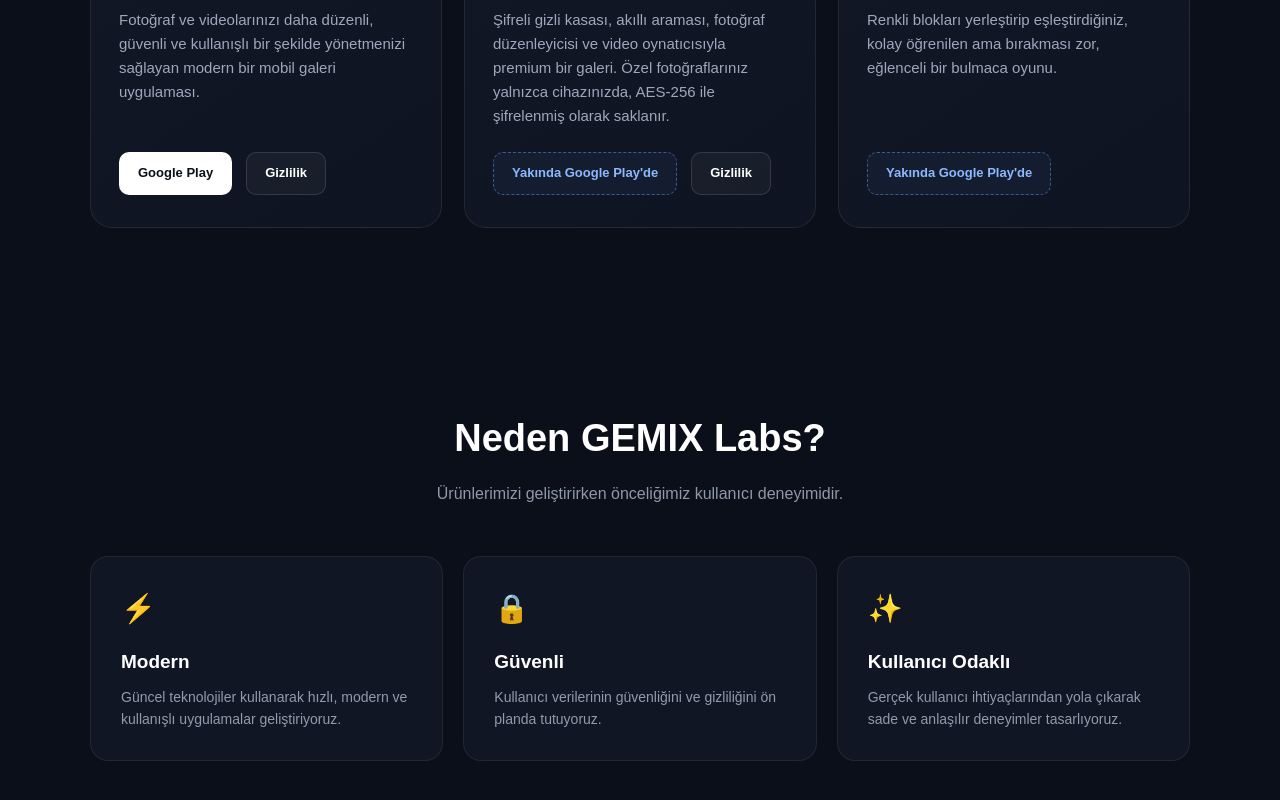
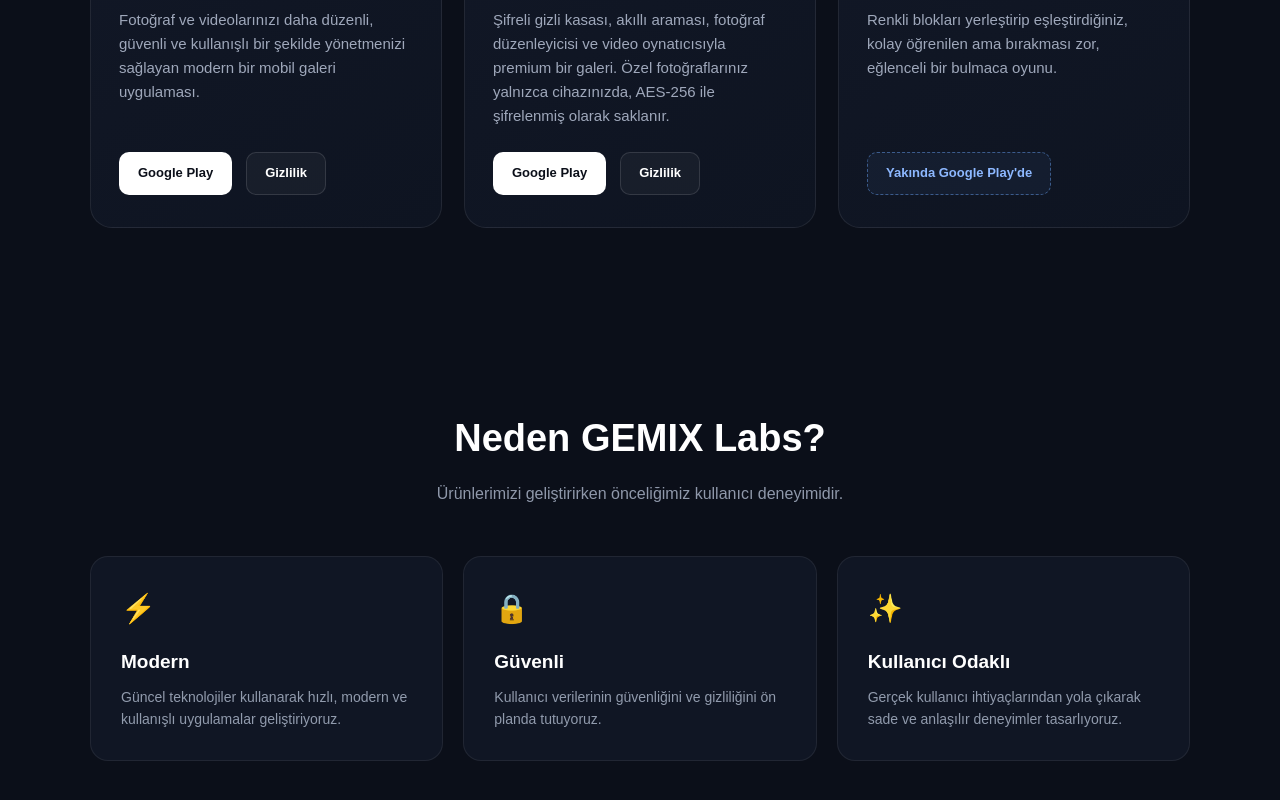
Before and after one commit to gemixlabss/gemixlabss.github.io, a plain HTML site: page index.html in a window 1280 px wide. Shown: the part 1169-1969 px from the top of the page. Drawn offline with Linux system fonts and the light colour scheme.

Commit message:
GALIVIO is live: link its Google Play page
Co-Authored-By: Claude Opus 5.5 <noreply@anthropic.com>
Claude-Session: https://claude.ai/code/session_014z4GyHgCyXiJA35icborQe

```diff
--- a/index.html
+++ b/index.html
@@ -457,7 +457,8 @@
                         AES-256 ile şifrelenmiş olarak saklanır.
                     </p>
                     <div class="buttons">
-                        <span class="soon">Yakında Google Play'de</span>
+                        <a href="https://play.google.com/store/apps/details?id=com.gemixlabs.galivio"
+                           target="_blank" rel="noopener" class="button button-primary">Google Play</a>
                         <a href="galivio-privacy/" class="button button-secondary">Gizlilik</a>
                     </div>
                 </div>
```
